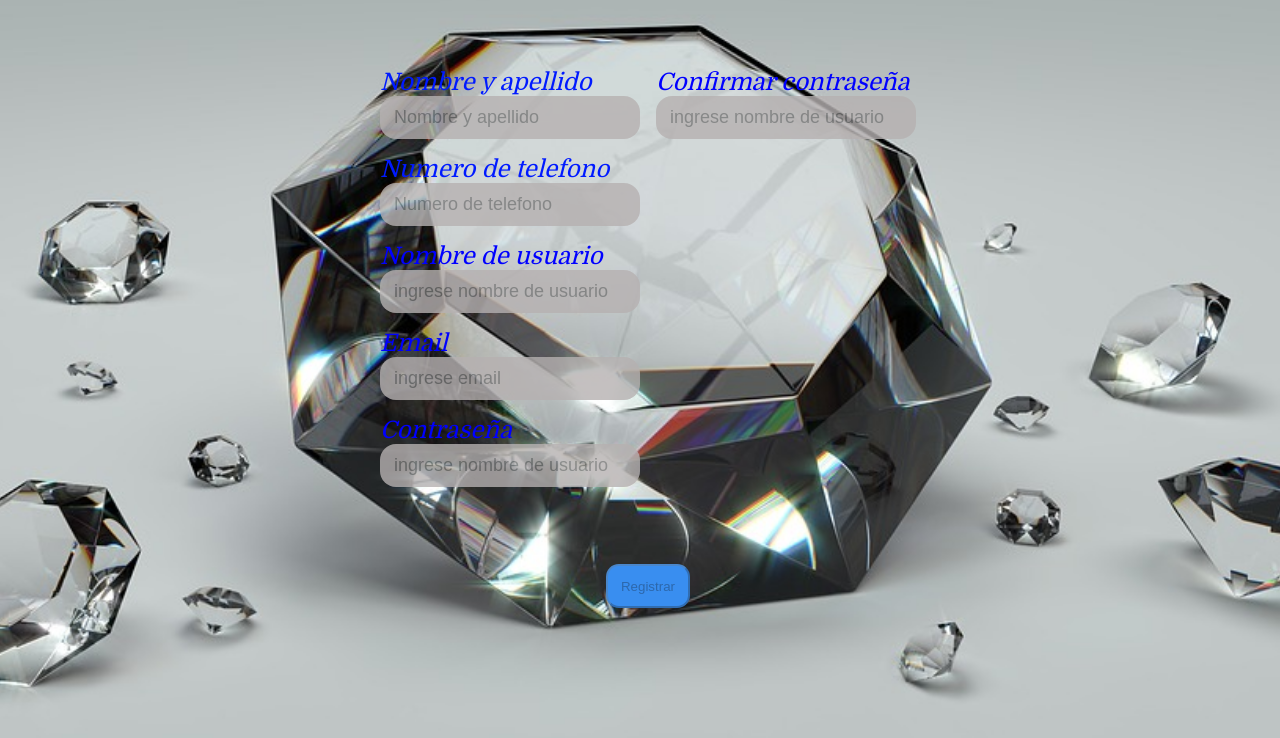
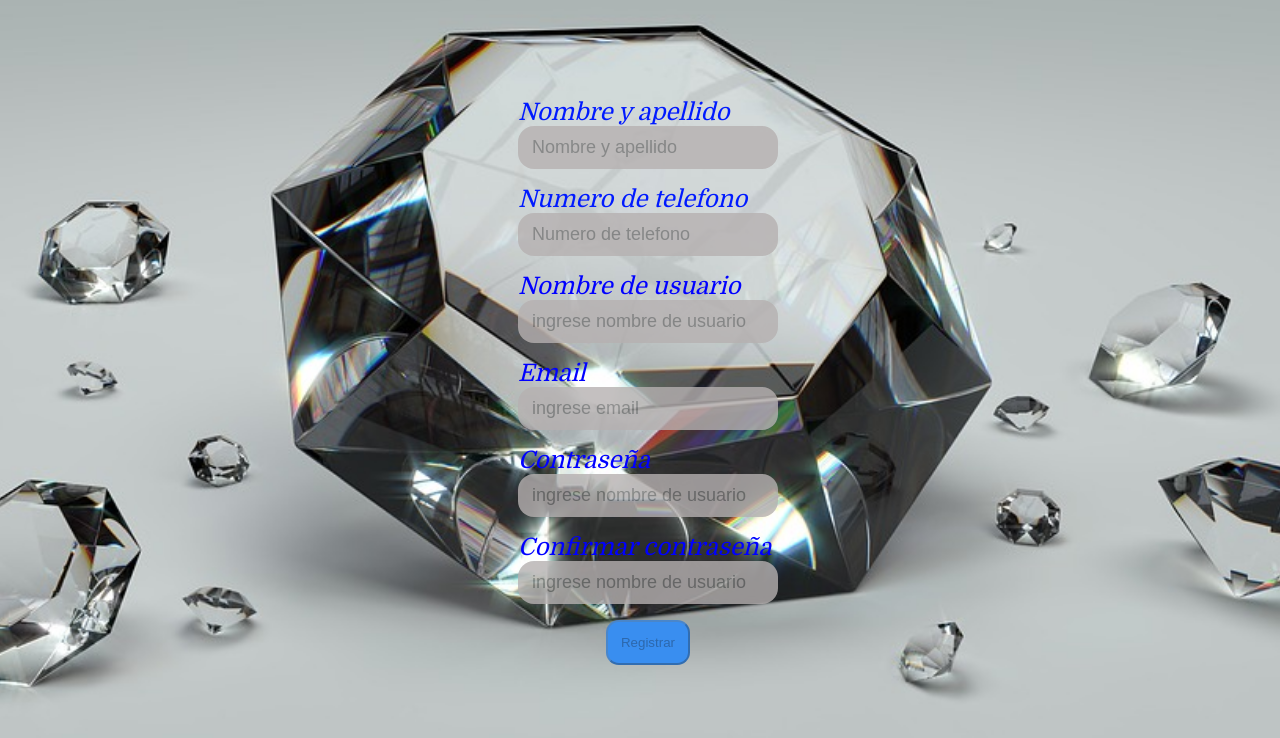
Before and after one commit to Elmejorantho/Empe-oControlApp, a website: page views/singup/index.html in a window 1280 px wide. Shown: the part 86-824 px from the top of the page. Drawn offline with nearby package versions, Linux system fonts and the light colour scheme.

Commit message:
Ahora si creo que si

```diff
--- a/views/singup/index.css
+++ b/views/singup/index.css
@@ -76,7 +76,6 @@ a{
 form{
     display: flex;
     flex-direction: column;
-    flex-wrap: wrap;
     align-content: center;
     align-items: center;
     height: 60vh;
--- a/views/singup/index.html
+++ b/views/singup/index.html
@@ -62,11 +62,14 @@
                 <label for="input-confirm">Confirmar contraseña</label>
                 <input type="password" id="input-confirm" placeholder="ingrese nombre de usuario" name="input-confirm" required>
             </div>
+            <div id="form-button">
+                <button id="register-btn"
+                disabled
+                type="submit"
+                >Registrar</button>
+            </div>
         </form>
-        <button id="register-btn"
-        disabled
-        type="submit"
-        >Registrar</button>
+
     </div>
 
 
```
